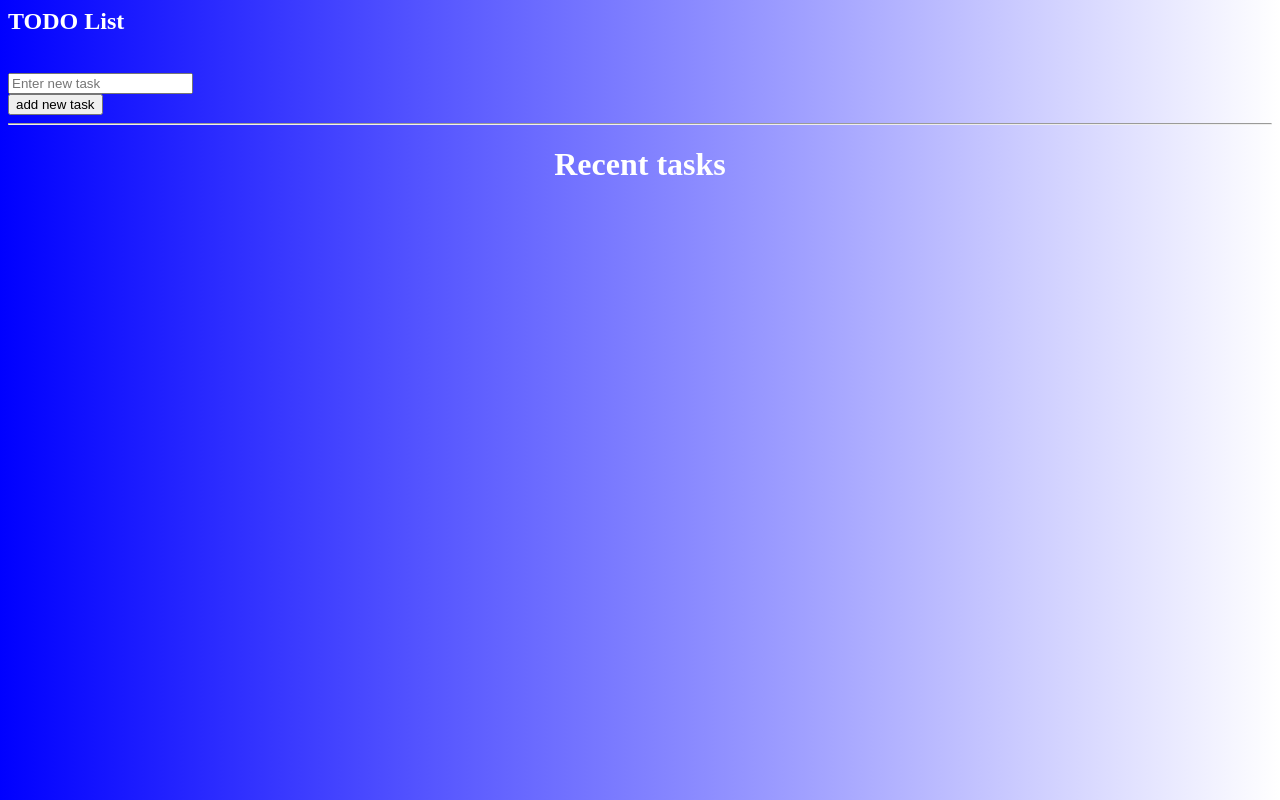
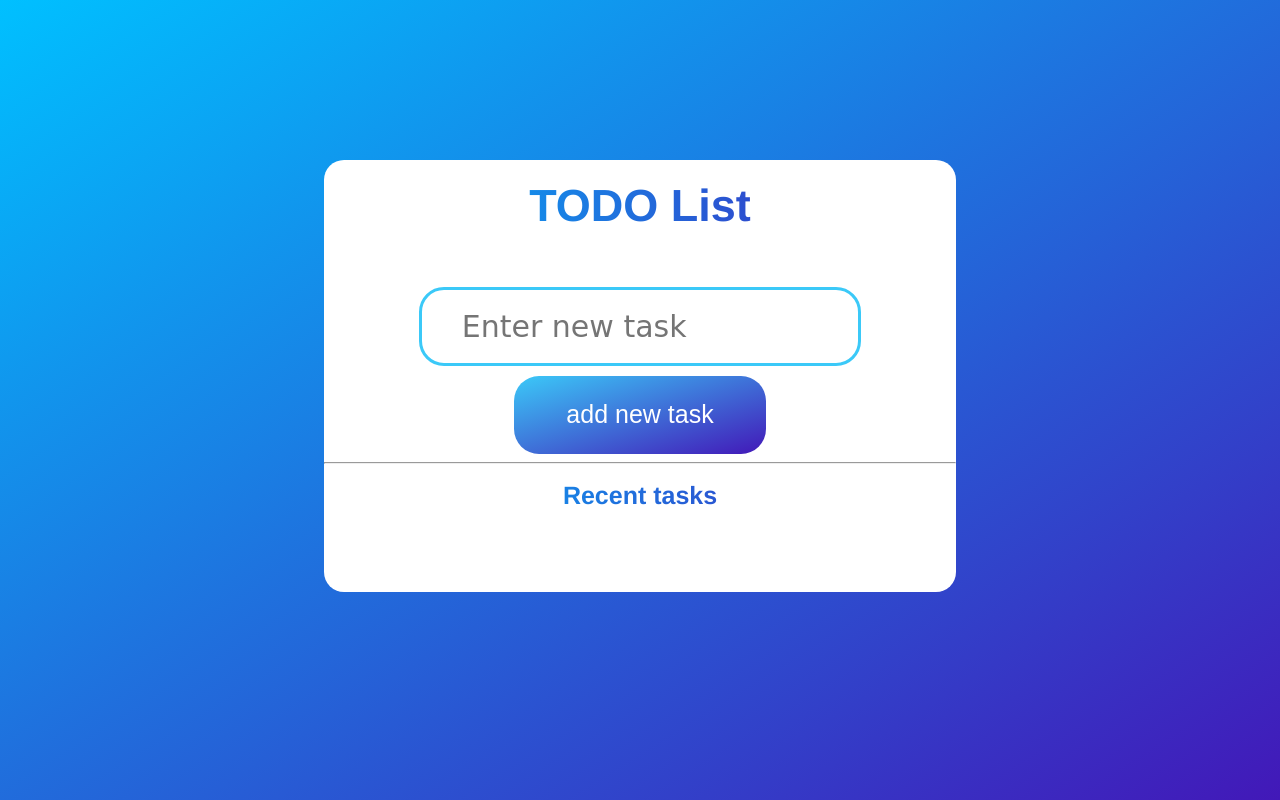
Before and after one commit to Indus-01/Inotes, a plain HTML site: page index.html in a window 1280 px wide. Drawn offline with Linux system fonts and the light colour scheme.

Commit message:
Update style.css

```diff
--- a/style.css
+++ b/style.css
@@ -1,4 +1,114 @@
 body{
-    background: linear-gradient(90deg, blue, white);
+    background: linear-gradient(to bottom right, #00C0FF, #4218B8);
     color: white;
 }
+
+.tasklist{
+    transition: all 2s linear;
+    margin-left: auto;
+    margin-right: auto;
+    margin-top: 10rem;
+    background: white;
+    width: 50%;
+    height: auto;
+    padding-bottom: 2.5%;
+    border-radius: 20px;
+}
+
+.tasklist:hover{
+    box-shadow: 10px 33px 29px 4px rgba(0,0,0,0.75);
+    width: 55%;
+    height: auto;
+}
+
+.tasklist h2{
+    color: transparent;
+    background: linear-gradient(to left, #4218B8, #00C0FF);
+    background-clip: text;
+    -webkit-background-clip: text;
+    background-size: 100%;
+    font-size: 45px;
+    font-family: 'Franklin Gothic Medium', 'Arial Narrow', Arial, sans-serif;
+    text-align: center;
+    padding-top: 20px;
+}
+
+input[type='text']{
+    width: 70%;
+    height: 10%;
+    border-radius: 25px;
+    margin-left: 15%;
+    margin-right: 15%;
+    font-family: cursive;
+    font-size: 30px;
+    padding-left: 2.5rem;
+    border: 3px solid #3bc9f8;
+}
+
+input[type='text']:focus{
+    outline: none;
+    border: 3px solid #00C0FF;
+}
+
+.add{
+    transition: all 0.5s linear;
+    margin-left: 30%;
+    margin-right: 30%;
+    width: 40%;
+    height: 10%;
+    border-radius: 25px;
+    margin-top: 10px;
+    background: linear-gradient(to right bottom, #3bc9f8, #4218B8);
+    border: none;
+    color: white;
+    font-size: 25px;
+}
+
+.task{
+    border: 3px solid #00C0FF;
+    border-radius: 10px;
+    margin-left: auto;
+    margin-right: auto;
+    width: 80%;
+    margin-top: 10px;
+}
+
+.add:hover{
+    filter: drop-shadow(5px 5px 10px #666);
+}
+
+.task h2{
+    font-size: 30px;
+    text-align: left;
+    margin-left: 0.5rem;
+}
+
+center h1{
+    color: transparent;
+    background: linear-gradient(to left, #4218B8, #00C0FF);
+    background-clip: text;
+    -webkit-background-clip: text;
+    background-size: 100%;
+    font-size: 25px;
+    font-family: 'Franklin Gothic Medium', 'Arial Narrow', Arial, sans-serif;
+    text-align: center;
+}
+
+.tasks{
+    padding-bottom: 2.5%;
+}
+
+.finished{
+    border-radius: 10px;
+    width: 108px;
+    height: 50px;
+    background: linear-gradient(to bottom right, #FF512F, #DD2476);
+    color: white;
+    border: none;
+    transition: all 0.5s linear;
+    margin-bottom: 5px;
+}
+
+.finished:hover{
+    filter: drop-shadow(5px 5px 10px #666);
+}
```
